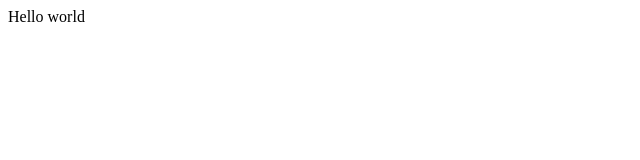
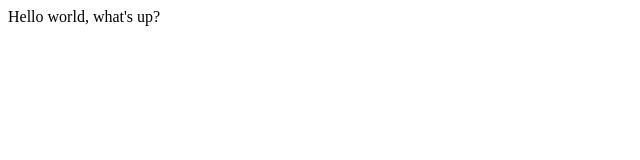
Before and after one commit to Dobbrzenie/nauka-gita, a plain HTML site: page index.html in a window 1280 px wide. Shown: the full height of the page, 0-640 px from the left. Drawn offline with Linux system fonts and the light colour scheme.

Commit message:
Update content of index.html

```diff
--- a/index.html
+++ b/index.html
@@ -6,6 +6,6 @@
     <meta name="viewport" content="width-device-width, initial scale=1.0">
     </head>
     <body>
-        Hello world
+        Hello world, what's up?
     </body>
 </html>
```
